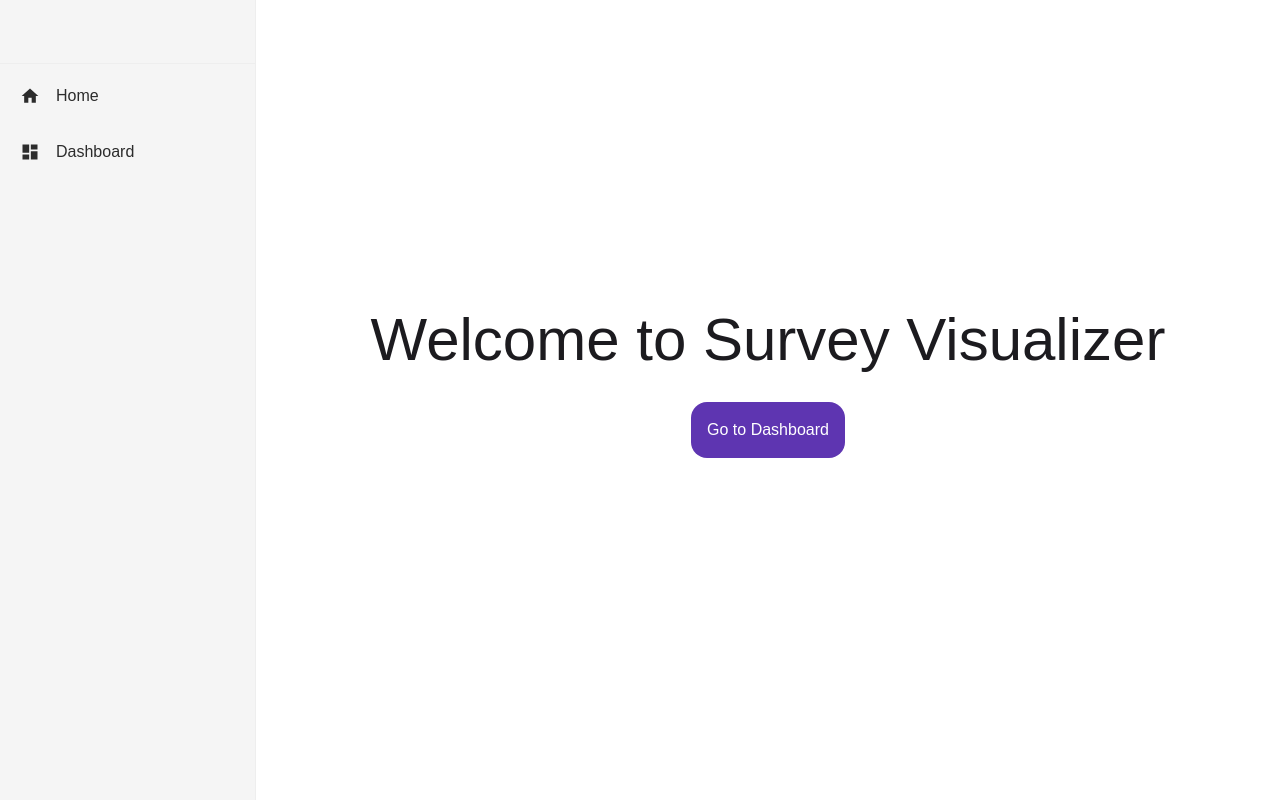
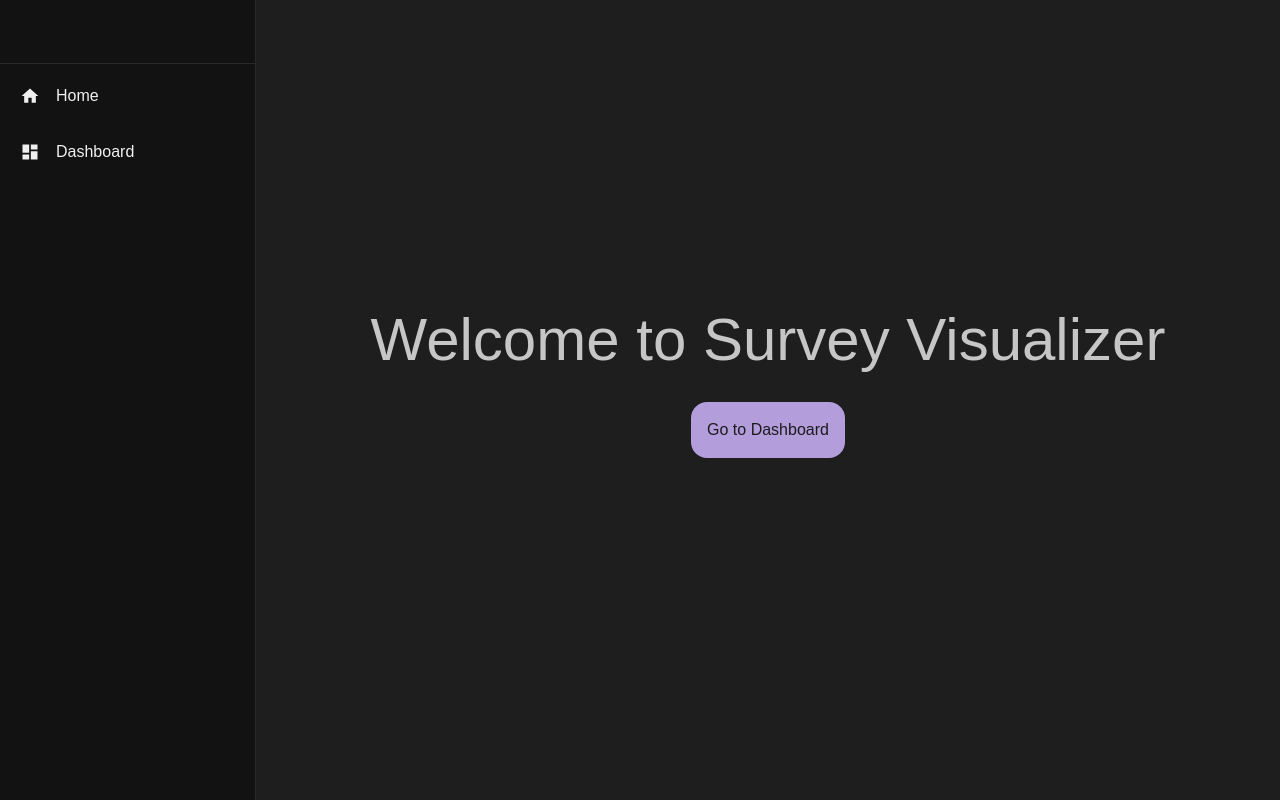
Before and after one commit to vecel/survey-visualizer, a Next.js app: page / in a window 1280 px wide. Built offline with nearby package versions, Linux system fonts and the light colour scheme; a web font is replaced by a local one.

Commit message:
Fix colors and chart label

```diff
--- a/app/components/DashboardSkeleton.tsx
+++ b/app/components/DashboardSkeleton.tsx
@@ -38,7 +38,7 @@ export default function DashboardSkeleton({
                     <ResponsiveContainer width="100%">
                         <BarChart data={ difficulties } margin={{top: 5, left: 10, bottom: 5, right: 10}}>
                             <CartesianGrid strokeDasharray="3 3" />
-                            <XAxis dataKey="name" type="category" interval={0} label={{value: "Category", position: "insideBottom"}} height={60}/>
+                            <XAxis dataKey="name" type="category" interval={0} label={{value: "Difficulty", position: "insideBottom"}} height={60}/>
                             <YAxis label={{value: "Number of entries", angle: -90}} domain={[0, 'dataMax + 5']}/>
                             <Tooltip contentStyle={{
                                 backgroundColor: "var(--color-surface-container)"
--- a/app/globals.css
+++ b/app/globals.css
@@ -1,25 +1,24 @@
 @import "tailwindcss";
 
 :root {
-  --color-primary: #5E35B1;
-  --color-primary-container: #3E15A1;
+  --color-primary: #B39DDB;
+    --color-primary-container: #A37DBB;
+    --color-on-primary: #1C1B1F;
 
-  --color-on-primary: #FFFFFF;
+    --color-secondary: #81D4FA;
+    --color-on-secondary: #1C1B1F;
 
-  --color-secondary: #03A9F4;
-  --color-on-secondary: #FFFFFF;
+    --color-tertiary: #FFB74D;
+    --color-on-tertiary: #1C1B1F;
 
-  --color-tertiary: #FF9800;
-  --color-on-tertiary: #FFFFFF;
+    --color-surface: #1E1E1E;
+    --color-surface-container-low: #020202;
+    --color-surface-container: #121212;
+    --color-surface-container-high: #292929;
+    --color-surface-variant: #434343;
 
-  --color-surface: #FFFFFF;
-  --color-surface-container-low: #FAFAFA;
-  --color-surface-container: #F5F5F5;
-  --color-surface-container-high: #EEEEEE;
-  --color-surface-variant: #E0E0E0;
-
-  --color-on-surface: #1C1B1F;
-  --color-on-surface-container: #2C2C2C;
+    --color-on-surface: #C6C6C6;
+    --color-on-surface-container: #F0F0F0;
 }
 
 @theme inline {
@@ -47,29 +46,6 @@
   --font-mono: var(--font-geist-mono);
 }
 
-@media (prefers-color-scheme: dark) {
-  :root {
-    --color-primary: #B39DDB;
-    --color-primary-container: #A37DBB;
-    --color-on-primary: #1C1B1F;
-
-    --color-secondary: #81D4FA;
-    --color-on-secondary: #1C1B1F;
-
-    --color-tertiary: #FFB74D;
-    --color-on-tertiary: #1C1B1F;
-
-    --color-surface: #1E1E1E;
-    --color-surface-container-low: #020202;
-    --color-surface-container: #121212;
-    --color-surface-container-high: #292929;
-    --color-surface-variant: #434343;
-
-    --color-on-surface: #C6C6C6;
-    --color-on-surface-container: #F0F0F0;
-  }
-}
-
 html {
   height: 100%;
   font-family: sans-serif;
```
